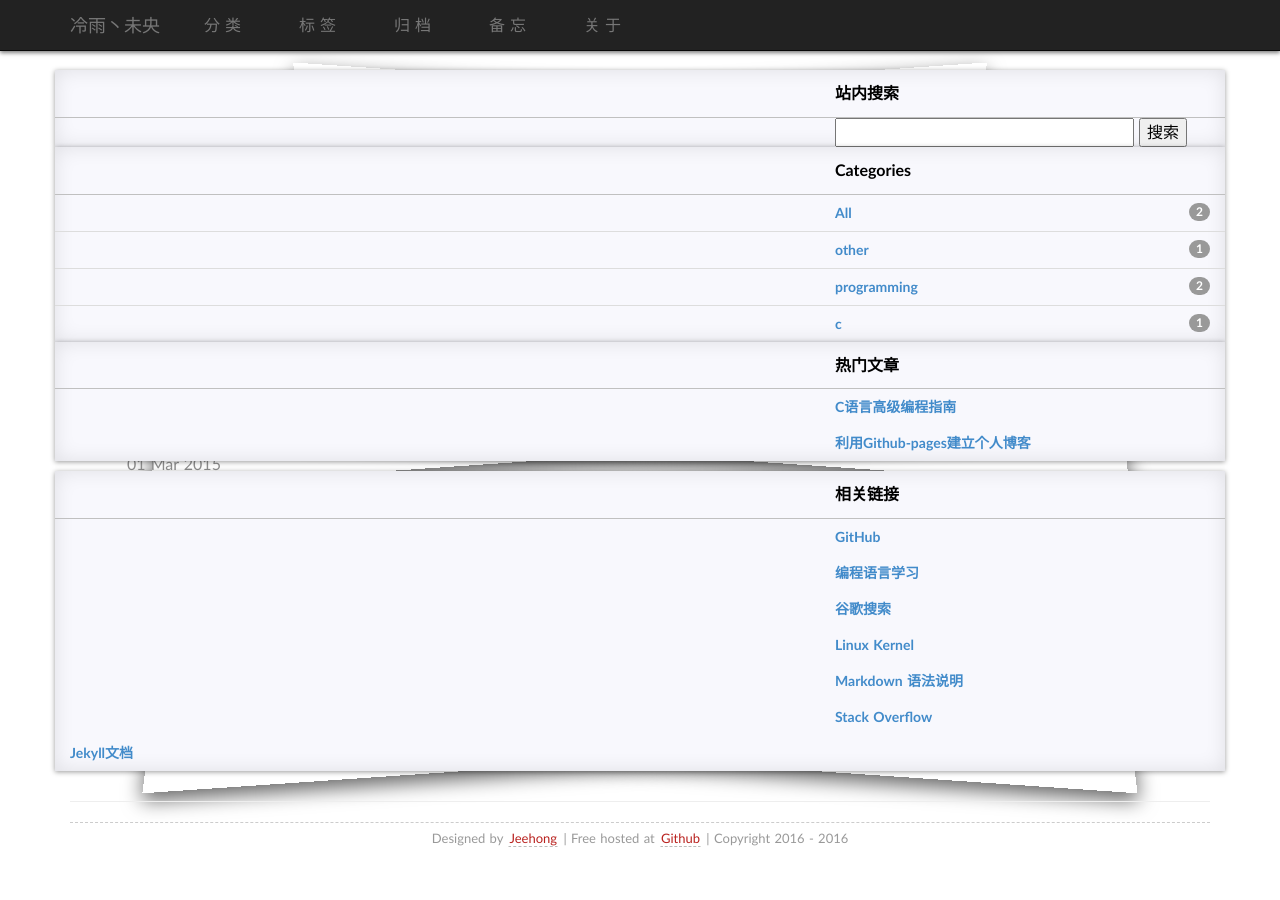
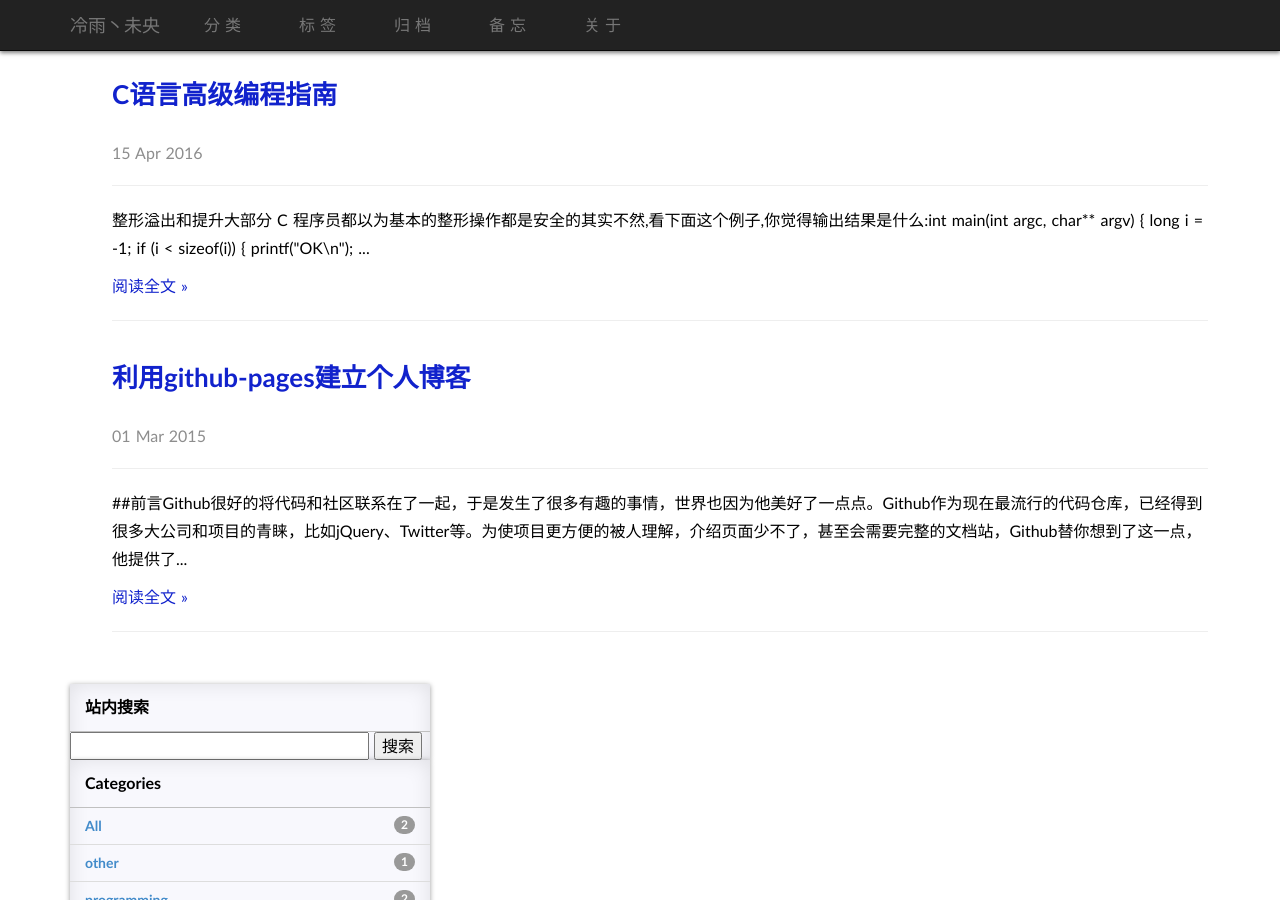
Before and after one commit to jeehong/jeehong.github.io, a Jekyll site: the page built from index.html, in a window 1280 px wide and 900 px high. Built offline with Jekyll 4.4.1, drawn with Linux system fonts in a browser that asks for light colours; some web fonts are replaced; the list of posts is cut into pages by our own code; comment, search, counter and statistics services are not loaded.

Commit message:
更新 default.html 02

```diff
--- a/_layouts/default.html
+++ b/_layouts/default.html
@@ -79,7 +79,7 @@
     <div class="container">
       <div class="row">
         <!-- Blog Entries Column -->
-        <div class="col-md-8">
+        <div class="col-md-20">
           {{ content }}
         </div>
 
@@ -91,7 +91,7 @@
 	    </div>
 
         <!-- Blog Sidebar Widgets Column -->
-        <div class="col-md-20">
+        <div class="col-md-4">
           	<!-- Blog Search Well -->
 
             	{% include search.html %}
```
